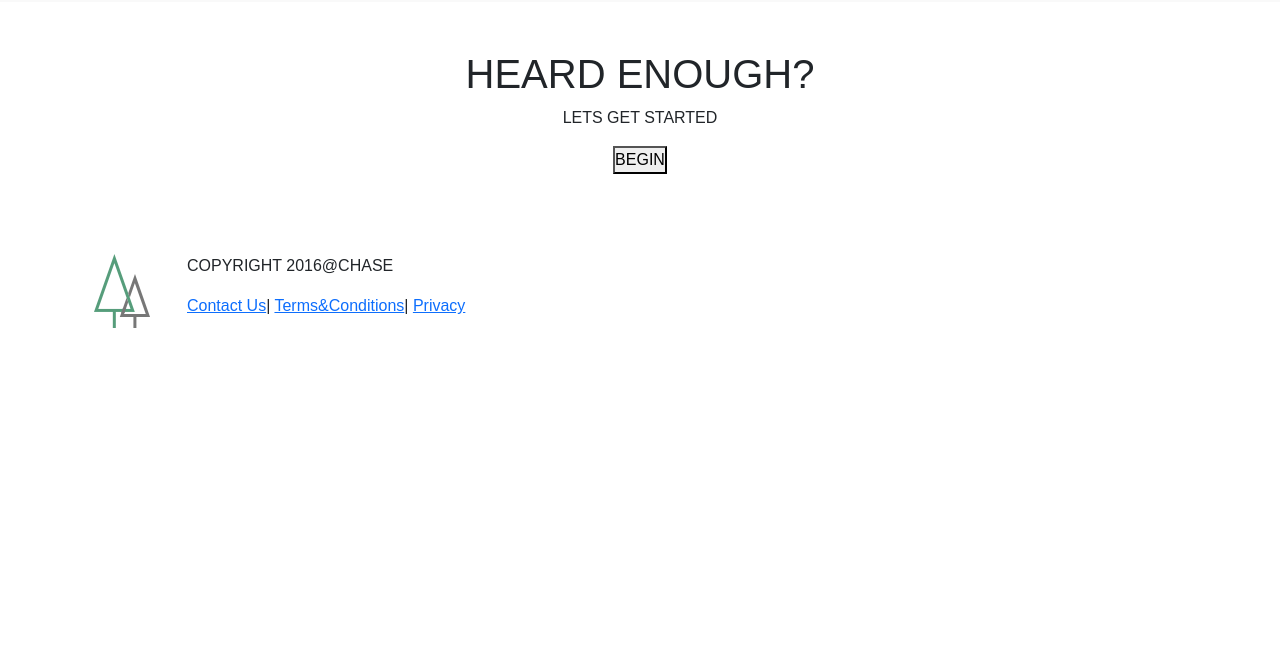
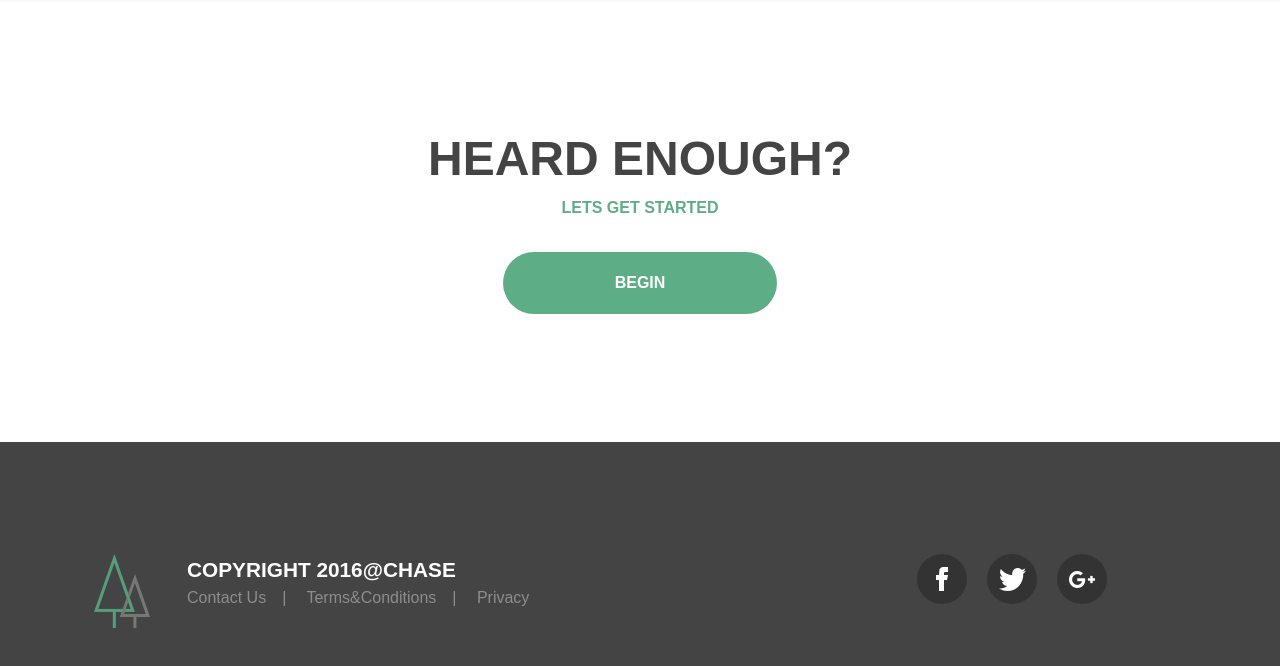
Before and after one commit to Gautams21/Chase, a plain HTML site: page index.html in a window 1280 px wide. Shown: the part 7898-8564 px from the top of the page. Before the commit the page ends 8274 px from the top, so only its background shows below. Drawn offline with nearby package versions, Linux system fonts and the light colour scheme.

Commit message:
Update style.css

```diff
--- a/style.css
+++ b/style.css
@@ -1192,3 +1192,139 @@ font-size: 1.1rem;
         left: 2rem;
     }
 }
+/* get started */
+.started p{
+    color: #5DAE87;
+    font-weight: 600;
+}
+
+.started{
+    padding: 5rem;
+}
+.started h1{
+    font-size: 3em;
+    font-weight: 700;
+    color: #444;
+}
+
+.started button{
+    margin: 1rem 0 3rem 0;
+    padding: 1.2rem 7rem;
+    border-radius: 3rem;
+    background-color: #5dae87;
+    color: #fff;
+    border: none;
+    font-weight: 600;
+
+}
+
+.started button:hover{
+    background-color: #2c865b;
+}
+
+@media only screen and (max-width: 600px){
+    .started h1{
+        font-size: 2rem;
+    }
+    .started button{
+
+      padding: 1.2rem 4rem;
+    }
+}
+
+/* footer */
+.footer{
+    padding: 2rem;
+    background-color: #444;
+}
+
+.footer p{
+    color: #fff;
+    font-weight: 600;
+    font-size: 1.3rem;
+    margin: 0;
+}
+.copy a{
+    text-decoration: none;
+    color: #8e8c8c;
+}
+.copy a:hover{
+color: #2c865b;
+
+}
+.footer span{
+    padding: 0 1rem;
+    color: #8e8c8c;
+
+}
+.footer span:hover{
+    color: #fff;
+}
+.fb{
+    width: 50px;
+    height: 50px;
+    display: flex;
+    justify-content: center;
+    align-items: center;
+    background-color: #333;
+    border-radius: 50%;
+}
+.tw{
+    width: 50px;
+    height: 50px;
+    display: flex;
+    justify-content: center;
+    align-items: center;
+    background-color: #333;
+    border-radius: 50%;
+
+}
+.goo{
+    width: 50px;
+    height: 50px;
+    display: flex;
+    justify-content: center;
+    align-items: center;
+    background-color: #333;
+    border-radius: 50%;
+
+}
+.icon2{
+    display: flex;
+    justify-content: center;
+    align-items: center;
+    gap: 20px;
+}
+@media only screen and (max-width: 600px){
+    .flogo{
+        padding: 0;
+    }
+    .foot{
+        gap: 2rem;
+    }
+    .copy a{
+        font-size: 0.6rem;
+    }
+    .fb img{
+        height: 13px;
+        width:5px;
+    }
+    .tw img{
+        height: 13px;
+    }
+    .goo img{
+        height: 13px;
+    }
+    .fb,.tw,.goo{
+        height: 40px;
+        width: 40px;
+    }
+
+
+    .footer p{
+        font-size: 0.8rem;
+    }
+    .copy{
+        width: 100%;
+    }
+}
```
